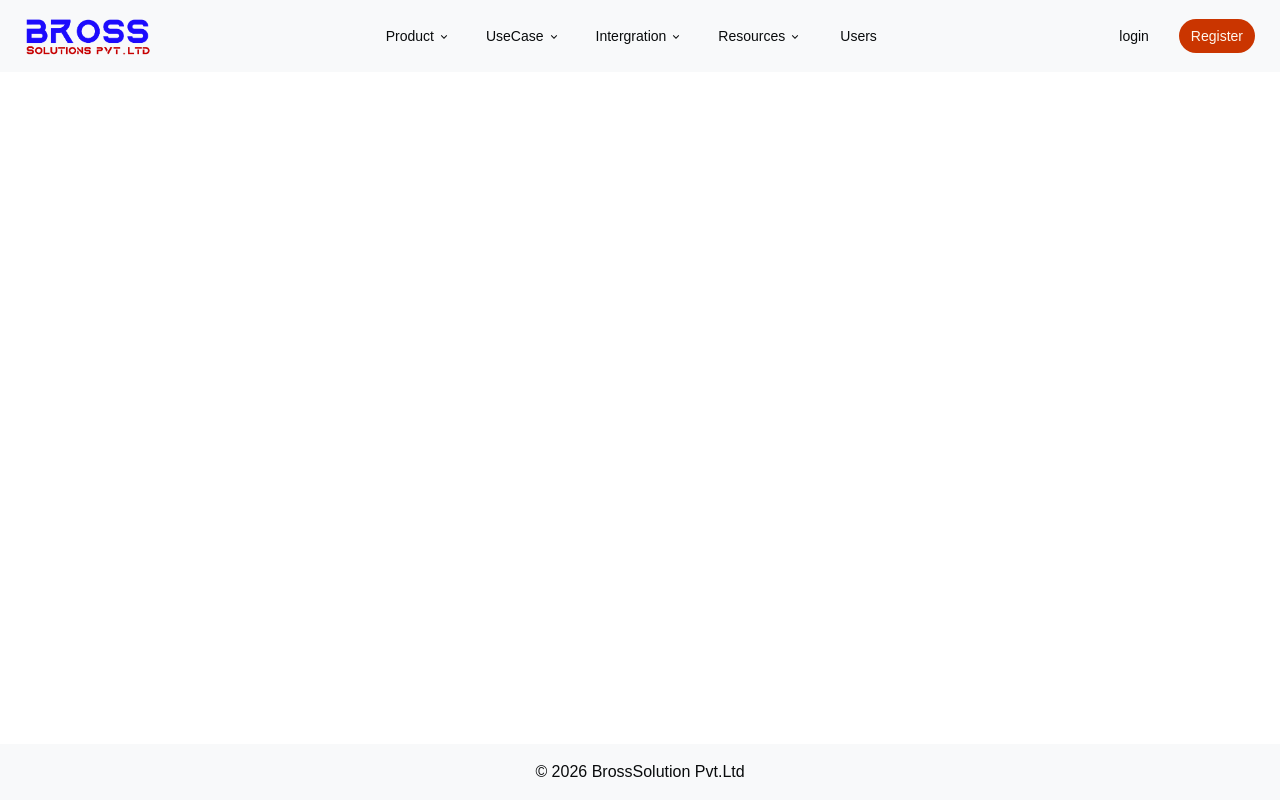
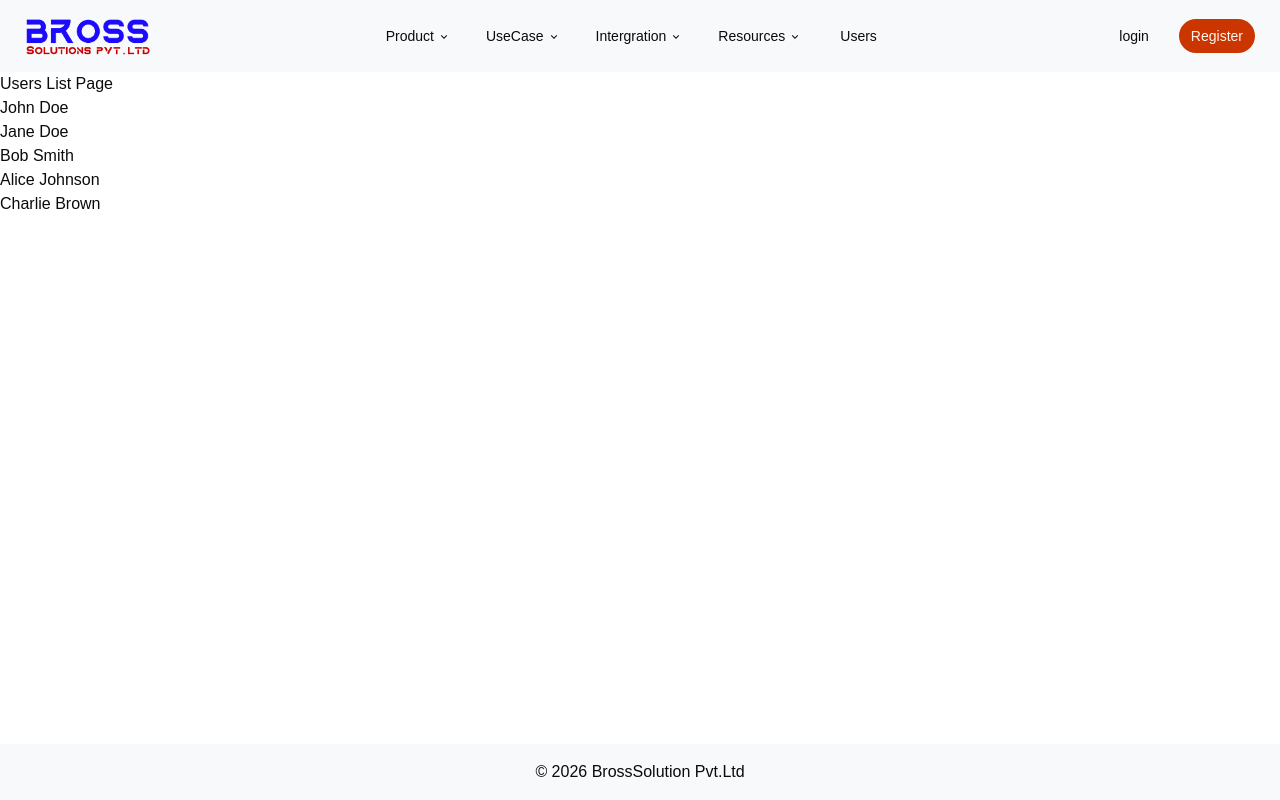
Before and after one commit to Yuras69/Internship_Task, a React (Vite) app: page /users in a window 1280 px wide. Built offline with nearby package versions, Linux system fonts and the light colour scheme.

Commit message:
Installed Axios

```diff
--- a/package.json
+++ b/package.json
@@ -17,6 +17,7 @@
     "@fontsource-variable/noto-sans": "^5.2.10",
     "@remixicon/react": "^4.9.0",
     "@tailwindcss/vite": "^4",
+    "axios": "^1.18.1",
     "class-variance-authority": "^0.7.1",
     "clsx": "^2.1.1",
     "lucide": "^1.23.0",
--- a/src/App.tsx
+++ b/src/App.tsx
@@ -8,6 +8,7 @@ import Event from './Pages/Event'
 import Login from './Pages/Login'
 import Register from './Pages/Register'
 import Users from './Pages/Users'
+import UserDetails from './Pages/UserDetails'
 
 export function App() {
 
@@ -30,17 +31,17 @@ const router = createBrowserRouter([
     },
     {
       path: '/users',
-      Component: Users
-
-    },
-    {
       children: [
         {
-          path: '/users/:id',
+          index: true,
           Component: Users,
-        }
+        },
+        {
+          path: ':id',
+          Component: UserDetails,
+        },
       ]
-    }
+    },
 
   ]
   },
--- /dev/null
+++ b/src/Pages/UserDetails.tsx
@@ -0,0 +1,17 @@
+import React from 'react'
+import { useParams } from 'react-router-dom'
+
+
+const UserDetails = () => {
+    const paramsData = useParams()
+console.log(paramsData.id)
+  return (
+    <div>
+        <h1>User Details Page</h1>
+        <p>ID: {paramsData.id}</p>
+
+    </div>
+  )
+}
+
+export default UserDetails
--- a/src/Pages/Users.tsx
+++ b/src/Pages/Users.tsx
@@ -1,21 +1,30 @@
 
 import React from 'react'
-import PublicLayout from '@/Layouts/PublicLayout'
+import { Link } from 'react-router-dom'
+
 
 const Users = () => {
   const userData = [
-  {id :1 , name : "John Doe" , email : "m@example.com"},
-  {id :2 , name : "Jane Doe" , email : "j@example.com"},
-  {id :3 , name : "Bob Smith" , email : "b@example.com"},
-  {id :4 , name : "Alice Johnson" , email : "a@example.com"},
-  {id :5 , name : "Charlie Brown" , email : "c@example.com"},
-]
+    { id: 1, name: "John Doe", email: "m@example.com" },
+    { id: 2, name: "Jane Doe", email: "j@example.com" },
+    { id: 3, name: "Bob Smith", email: "b@example.com" },
+    { id: 4, name: "Alice Johnson", email: "a@example.com" },
+    { id: 5, name: "Charlie Brown", email: "c@example.com" },
+  ]
+
   return (
     <>
-      <div>
+    <div>
+      <h1>Users List Page</h1>
+      {userData.map((item) => (
+        <div>
+          <Link to={`/users/${item.id}`}>{item.name}</Link>
         </div>
+      ))}
+    </div>
     </>
   )
+
 }
 
 export default Users
--- /dev/null
+++ b/src/lib/AxiosInstance.tsx
@@ -0,0 +1,9 @@
+import axios from "axios";
+
+
+const AxiosInstance = axios.create({
+baseURL: 'https://jsonplaceholder.typicode.com/',
+timeout: 10000
+});
+
+export default AxiosInstance
```
Also changed, not shown: 1 other file (tests, documents, lock files or other folders).
